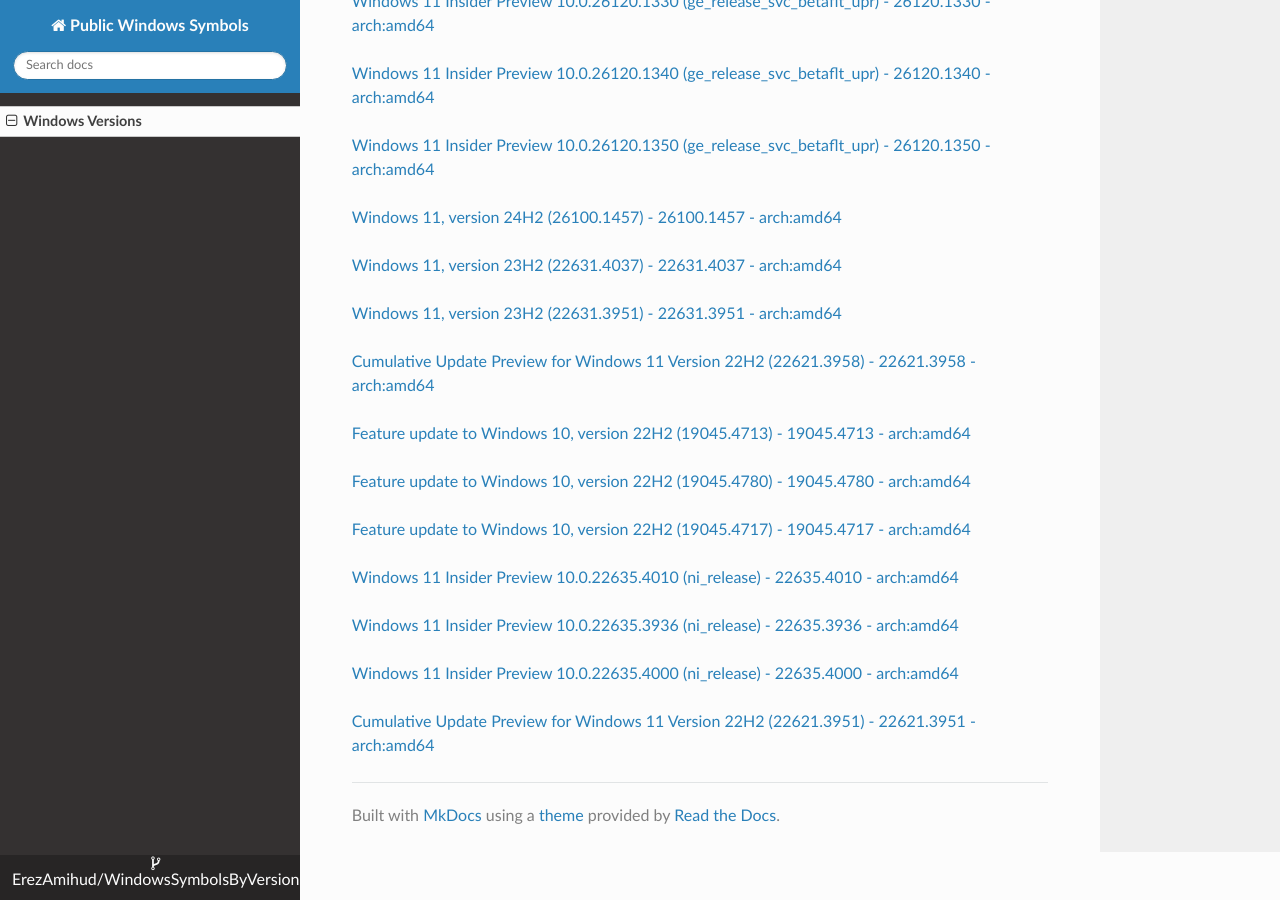
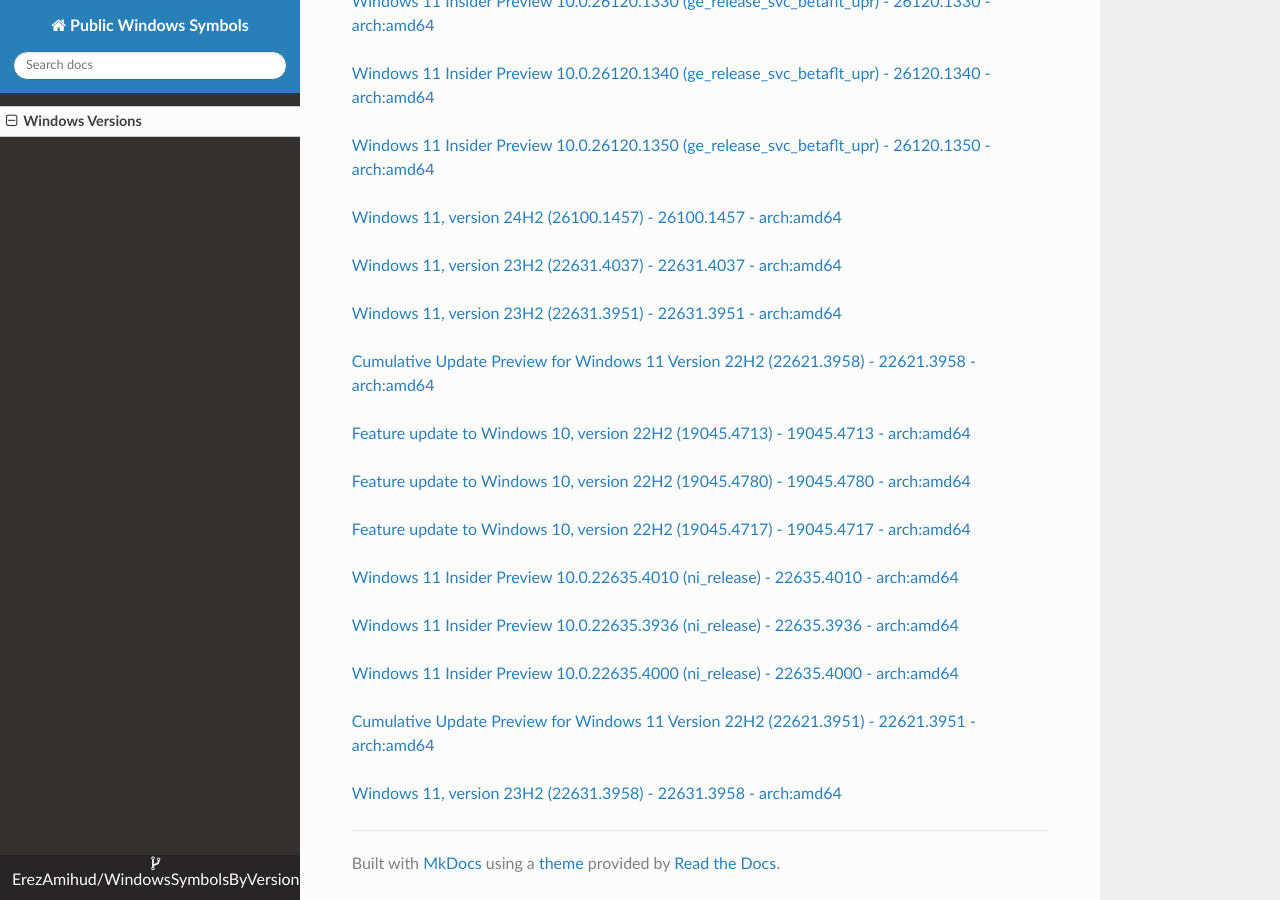
Before and after one commit to ErezAmihud/WindowsSymbolsByVersion, an MkDocs documentation site: the page built from docs/index.md, in a window 1280 px wide and 900 px high, scrolled down 9653 px. Built offline with MkDocs 1.6.1, drawn with Linux system fonts in a browser that asks for light colours; nearby versions of some CDN libraries.

Commit message:
Automated commit, add manifest for 70713178-6750-4dcd-8aa3-36a77d3fa70d

```diff
--- a/docs/index.md
+++ b/docs/index.md
@@ -496,3 +496,6 @@
 
 
 [Cumulative Update Preview for Windows 11 Version 22H2 (22621.3951) - 22621.3951 - arch:amd64](https://github.com/ErezAmihud/WindowsSymbolsByVersion/blob/main/manifests/70dcf910-342c-4f66-a241-91adf7765925.manifest)
+
+
+[Windows 11, version 23H2 (22631.3958) - 22631.3958 - arch:amd64](https://github.com/ErezAmihud/WindowsSymbolsByVersion/blob/main/manifests/70713178-6750-4dcd-8aa3-36a77d3fa70d.manifest)
```
Also changed, not shown: process_builds.json (+1 -1 lines).
